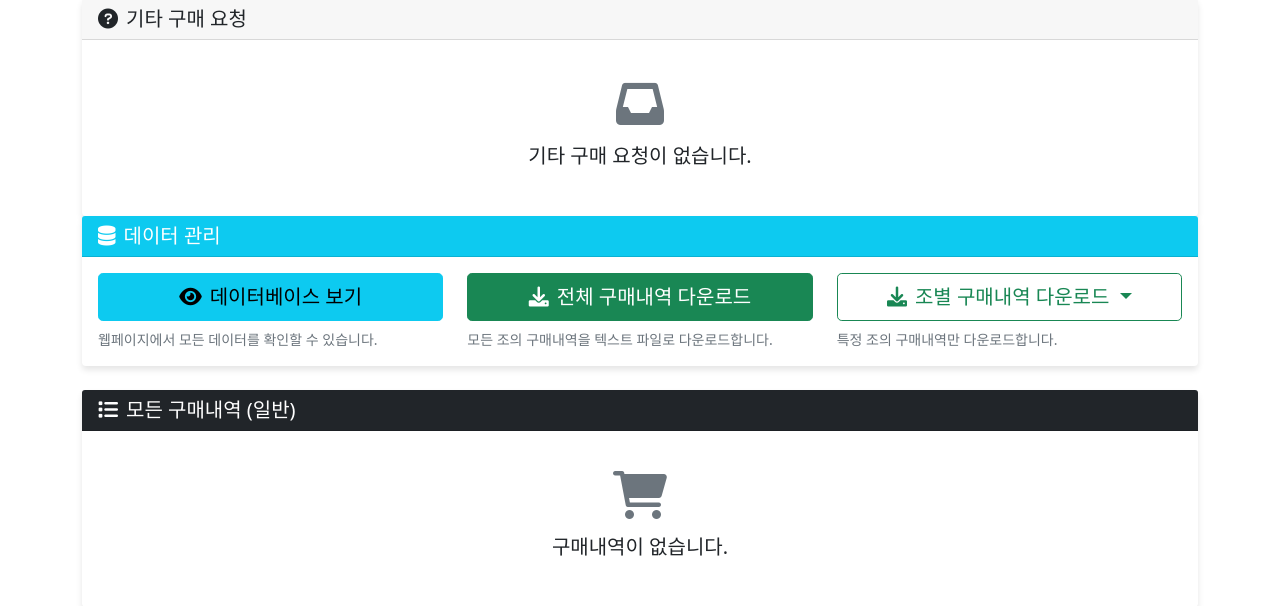
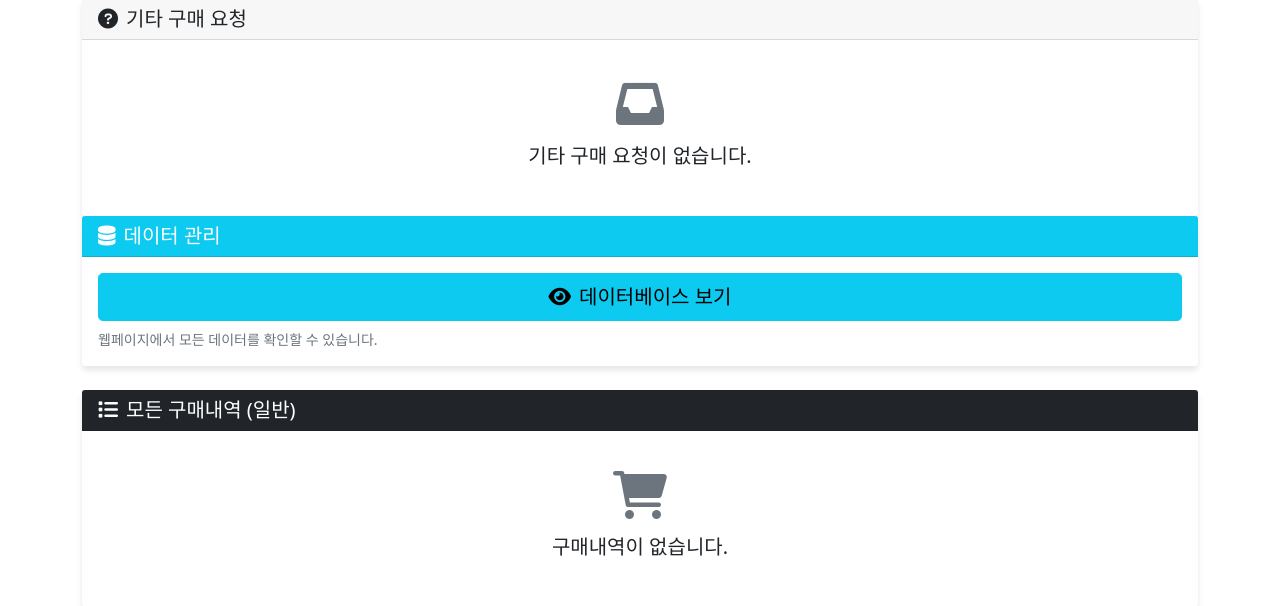
Before and after one commit to lbin817/MSE, a Flask app: page /admin in a window 1280 px wide. Shown: the part 1288-1894 px from the top of the page. Run offline with Flask 3, Linux system fonts and the light colour scheme; the visitor is signed in with stand-in values (Sample User, id 1).

Commit message:
Add files via upload

```diff
--- a/simple_flask.py
+++ b/simple_flask.py
@@ -858,21 +858,6 @@
             # 오류 발생 시에도 기존 데이터 보존
             print("오류 발생했지만 기존 데이터는 보존됩니다.")
 
-if __name__ == '__main__':
-    # 데이터베이스 초기화 (기존 데이터 보존)
-    init_db()
-    print("=" * 60)
-    print("🎓 예산 관리 시스템 (Flask)이 시작되었습니다!")
-    print("=" * 60)
-    print(f"🌐 접속 주소: http://127.0.0.1:{PORT}")
-    print(f"🌐 또는: http://localhost:{PORT}")
-    print("=" * 60)
-    print("✅ 모든 기능이 사용 가능합니다!")
-    print("   - 구매내역 업로드")
-    print("   - 조별 잔여금액 확인")
-    print("   - 관리자 모드 (MSE3105 / KHU)")
-    print("=" * 60)
-
 @app.route('/reset_database', methods=['POST'])
 def reset_database():
     if 'admin_logged_in' not in session:
@@ -915,6 +900,21 @@
     return redirect(url_for('admin'))
 
 if __name__ == '__main__':
+    # 데이터베이스 초기화 (기존 데이터 보존)
+    init_db()
+    print("=" * 60)
+    print("🎓 예산 관리 시스템 (Flask)이 시작되었습니다!")
+    print("=" * 60)
+    print(f"🌐 접속 주소: http://127.0.0.1:{PORT}")
+    print(f"🌐 또는: http://localhost:{PORT}")
+    print("=" * 60)
+    print("✅ 모든 기능이 사용 가능합니다!")
+    print("   - 구매내역 업로드")
+    print("   - 조별 잔여금액 확인")
+    print("   - 관리자 모드 (MSE3105 / KHU)")
+    print("   - 데이터베이스 보기 (다운로드 기능 제거됨)")
+    print("=" * 60)
+
     # Render 배포를 위한 포트 설정
     import os
     port = int(os.environ.get('PORT', PORT))
--- a/templates/admin.html
+++ b/templates/admin.html
@@ -270,32 +270,11 @@
             </div>
             <div class="card-body">
                 <div class="row">
-                    <div class="col-md-4">
+                    <div class="col-md-12">
                         <a href="{{ url_for('view_data') }}" class="btn btn-info btn-lg w-100" target="_blank">
                             <i class="fas fa-eye me-2"></i>데이터베이스 보기
                         </a>
                         <small class="text-muted d-block mt-2">웹페이지에서 모든 데이터를 확인할 수 있습니다.</small>
-                    </div>
-                    <div class="col-md-4">
-                        <a href="{{ url_for('export_excel') }}" class="btn btn-success btn-lg w-100">
-                            <i class="fas fa-download me-2"></i>전체 구매내역 다운로드
-                        </a>
-                        <small class="text-muted d-block mt-2">모든 조의 구매내역을 텍스트 파일로 다운로드합니다.</small>
-                    </div>
-                    <div class="col-md-4">
-                        <div class="dropdown">
-                            <button class="btn btn-outline-success btn-lg w-100 dropdown-toggle" type="button" data-bs-toggle="dropdown">
-                                <i class="fas fa-download me-2"></i>조별 구매내역 다운로드
-                            </button>
-                            <ul class="dropdown-menu w-100">
-                                {% for team in teams %}
-                                <li><a class="dropdown-item" href="{{ url_for('export_team_excel', team_id=team.id) }}">
-                                    {{ team.name }} ({{ team.leader_name or '미설정' }})
-                                </a></li>
-                                {% endfor %}
-                            </ul>
-                        </div>
-                        <small class="text-muted d-block mt-2">특정 조의 구매내역만 다운로드합니다.</small>
                     </div>
                 </div>
             </div>
```
